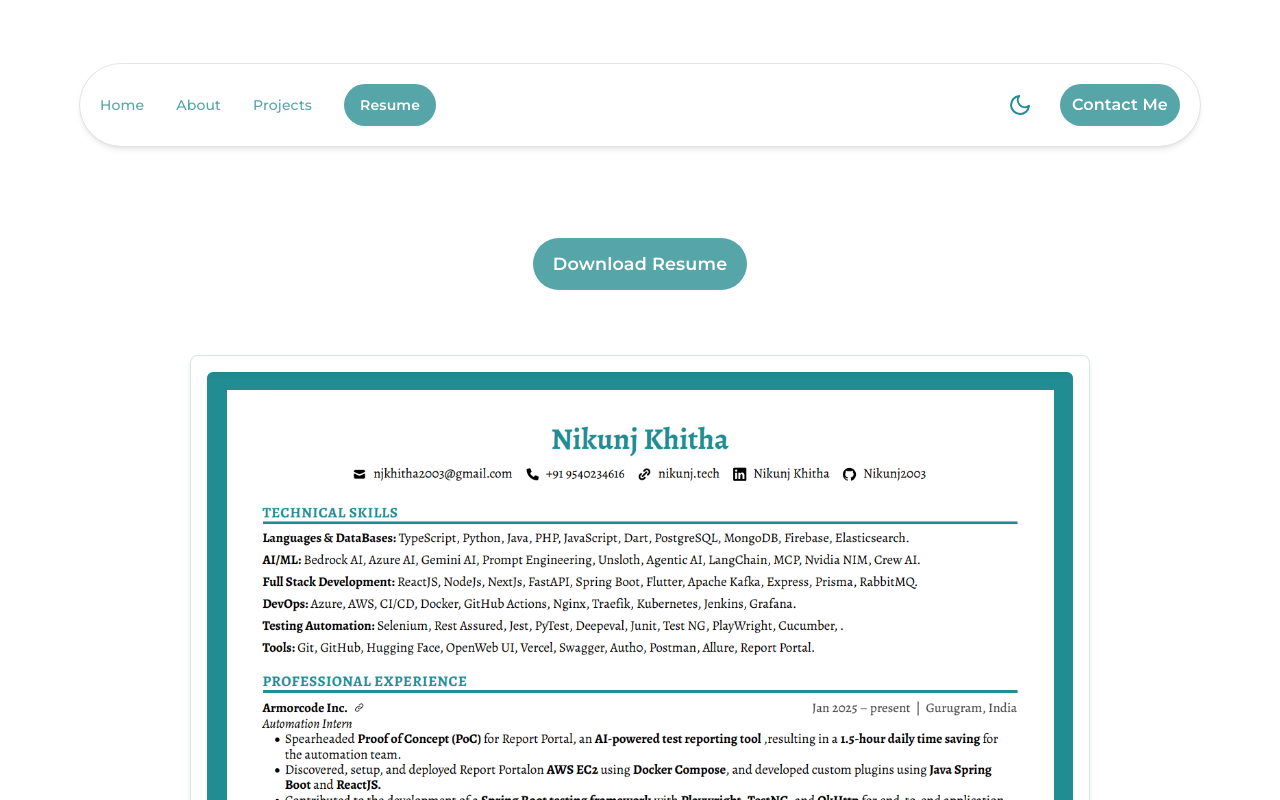
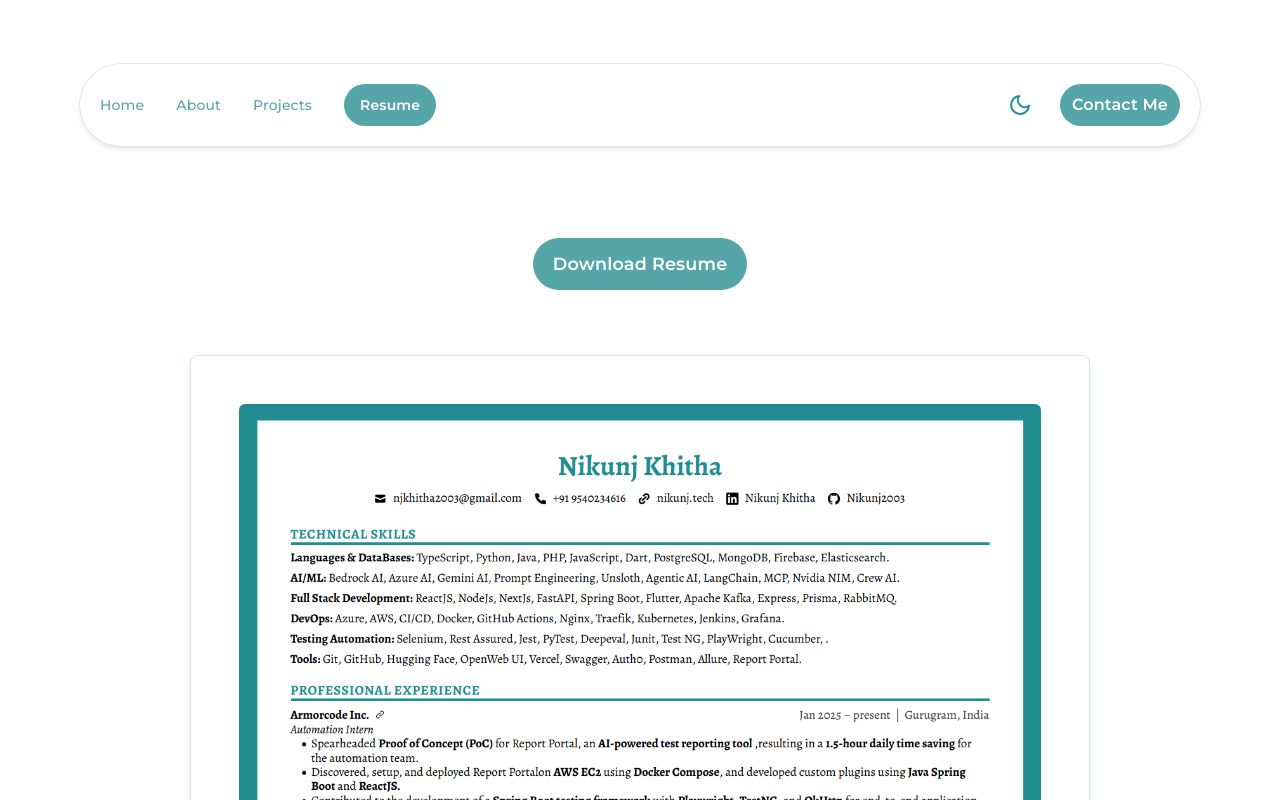
Before and after one commit to Nikunj2003/My-Next-Js-Portfolio, a Next.js app: page /resume in a window 1280 px wide. Shown: the top 800 px of the page. Built offline with nearby package versions, Linux system fonts and the light colour scheme.

Commit message:
style(resume): add padding to resume container for better spacing

```diff
--- a/src/pages/resume.tsx
+++ b/src/pages/resume.tsx
@@ -89,6 +89,7 @@ export default function Resume() {
                 width: "95%",
                 minHeight: "600px",
                 display: !isMobile ? "flex" : "none",
+                padding: "3rem",
               }}
             >
               <a
```
